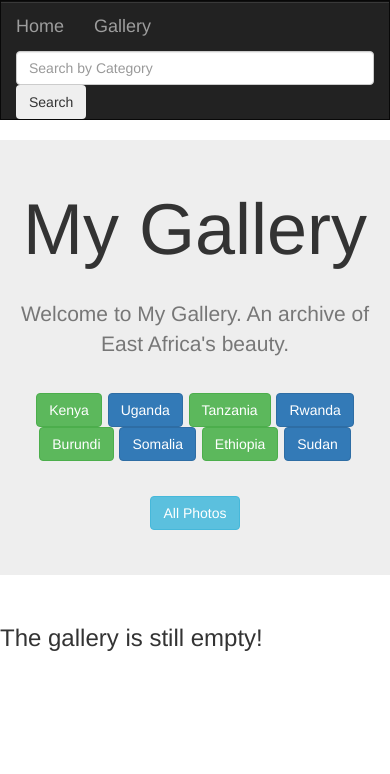
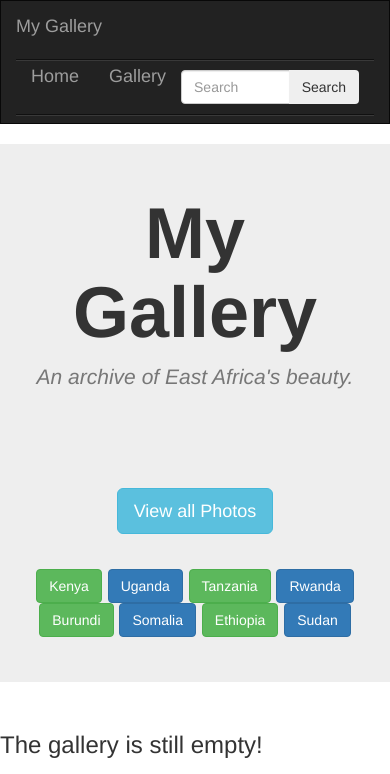
Before and after one commit to OscarMugendi/My-Gallery, a Django app: page / in a window 390 px wide. Shown: the top 774 px of the page. Run offline with Django 3.2, Linux system fonts and the light colour scheme; data that the repository does not hold is empty; some libraries are stand-ins or nearby versions.

Commit message:
New design

```diff
--- a/gallery/settings.py
+++ b/gallery/settings.py
@@ -64,6 +64,7 @@ TEMPLATES = [
                 'django.template.context_processors.request',
                 'django.contrib.auth.context_processors.auth',
                 'django.contrib.messages.context_processors.messages',
+                'django.template.context_processors.media',
             ],
         },
     },
--- a/photos/models.py
+++ b/photos/models.py
@@ -47,6 +47,9 @@ class Image(models.Model):
     pub_date = models.DateTimeField(auto_now_add=True)
     photo = models.ImageField(upload_to = 'images/')
 
+    def __str__(self):
+        return self.name
+
     class Meta:
         ordering = ["pub_date"]
         verbose_name = "Image"
@@ -73,5 +76,5 @@ class Image(models.Model):
 
     @classmethod
     def search_by_category(cls,search_term):
-        searched_images = cls.objects.filter(category__icontains = search_term)
+        searched_images = cls.objects.filter(category__icontains=search_term)
         return searched_images
--- a/photos/templates/index.html
+++ b/photos/templates/index.html
@@ -6,9 +6,12 @@
     <div>
         <section class="jumbotron text-center">
             <div class="container">
-                <h1 class="jumbotron-heading" style="font-size:72px;" >My Gallery</h1>
+                <h1 class="jumbotron-heading" style="font-size:72px;" ><b>My Gallery</b></h1>
+                <p class="lead text-muted"><i>An archive of East Africa's beauty.</i></p>
                 <br>
-                <p class="lead text-muted">Welcome to My Gallery. An archive of East Africa's beauty.</p>
+                <hr>
+                <br>
+                <p><a href="{% url 'gallery' %}" class="btn btn-info btn-lg">View all Photos</a></p>
                 <br>
                 <p>
                     <a href="{% url 'kenya'%}" class="btn btn-success">Kenya</a>
@@ -20,8 +23,6 @@
                     <a href="{% url 'ethiopia'%}" class="btn btn-success">Ethiopia</a>
                     <a href="{% url 'sudan'%}" class="btn btn-primary">Sudan</a>
                 </p>
-                <br>
-                <p><a href="{% url 'gallery' %}" class="btn btn-info">All Photos</a></p>
             </div>
         </section>
     </div>
--- a/photos/templates/navbar.html
+++ b/photos/templates/navbar.html
@@ -6,15 +6,26 @@
   <title>Home</title>
 </head>
 
+<body>
 <nav class="navbar navbar-inverse bg-dark">
-    <a class="navbar-brand" href="{% url 'home' %}">Home</a>
-    <a class="navbar-brand" href="{% url 'gallery' %}">Gallery</a>
+    <div class="container-fluid">
+        <div class="navbar-header">
+            <a class="navbar-brand" href="{% url 'home' %}">My Gallery</a>
+        </div>
+        <a class="navbar-brand" href="{% url 'home' %}">Home</a>
+        <a class="navbar-brand" href="{% url 'gallery' %}">Gallery</a>
 
-    <div class="navbar-collapse navbar-right">
-        <form class="form-inline" role="search" action="{% url 'search_category' %}">
-            <input class="form-control" type="text" placeholder="Search by Category" aria-label="Search">
-            <button class="btn btn-outline-success" type="submit">Search</button>
-        </form>
+        <div class="col-sm-4 col-md-4 navbar-right">
+            <form class="navbar-form" role="search" action="{% url 'search_category' %}">
+                <div class="input-group">
+                    <input class="form-control" type="text" placeholder="Search" name="category" aria-label="Search">
+                    <div class="input-group-btn">
+                        <button class="btn btn-outline-success" type="submit">Search</button>
+                    </div>
+                </div>
+            </form>
+        </div>
     </div>
 </nav>
+</body>
 </html>
--- a/photos/urls.py
+++ b/photos/urls.py
@@ -8,14 +8,10 @@ urlpatterns=[
     url(r'^gallery/$', views.gallery, name = 'gallery'),
     url(r'^gallery/<int:image_id>/$', views.single_image_details, name='details'),
     url(r'^search/', views.search_category, name = 'search_category'),
-    url(r'^category/kenya/$', views.kenya, name = 'kenya'),
-    url(r'^category/tanzania/$', views.tanzania, name = 'tanzania'),
-    url(r'^category/uganda/$', views.uganda, name = 'uganda'),
-    url(r'^category/rwanda/$', views.rwanda, name = 'rwanda'),
-    url(r'^category/burundi/$', views.burundi, name = 'burundi'),
-    url(r'^category/somalia/$', views.somalia, name = 'somalia'),
-    url(r'^category/ethiopia/$', views.ethiopia, name = 'ethiopia'),
-    url(r'^category/sudan/$', views.sudan, name = 'sudan'),
+    url(r'^category/urban/$', views.kenya, name = 'kenya'),
+    url(r'^category/wild/$', views.tanzania, name = 'tanzania'),
+    url(r'^category/traditional/$', views.uganda, name = 'uganda'),
+    url(r'^category/scenic/$', views.rwanda, name = 'rwanda'),
 ]
 
 if settings.DEBUG:
```
Also changed, not shown: photos/templates/gallery/details.html (added).
